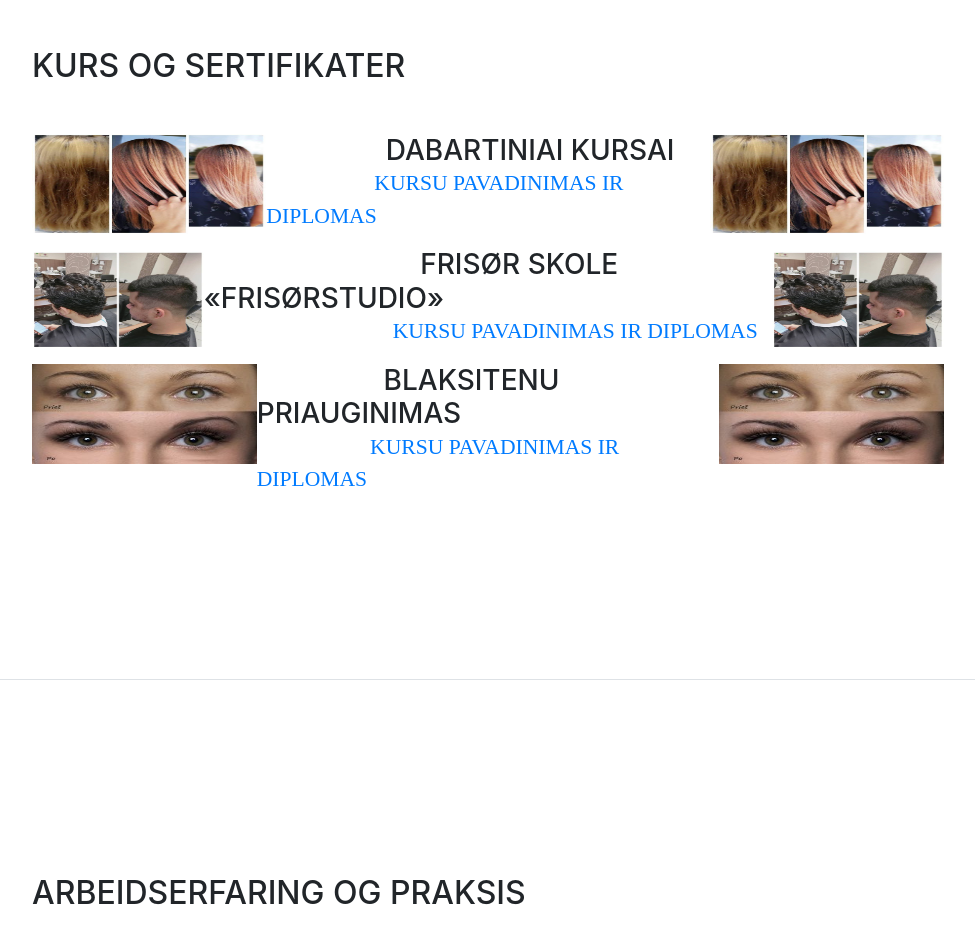
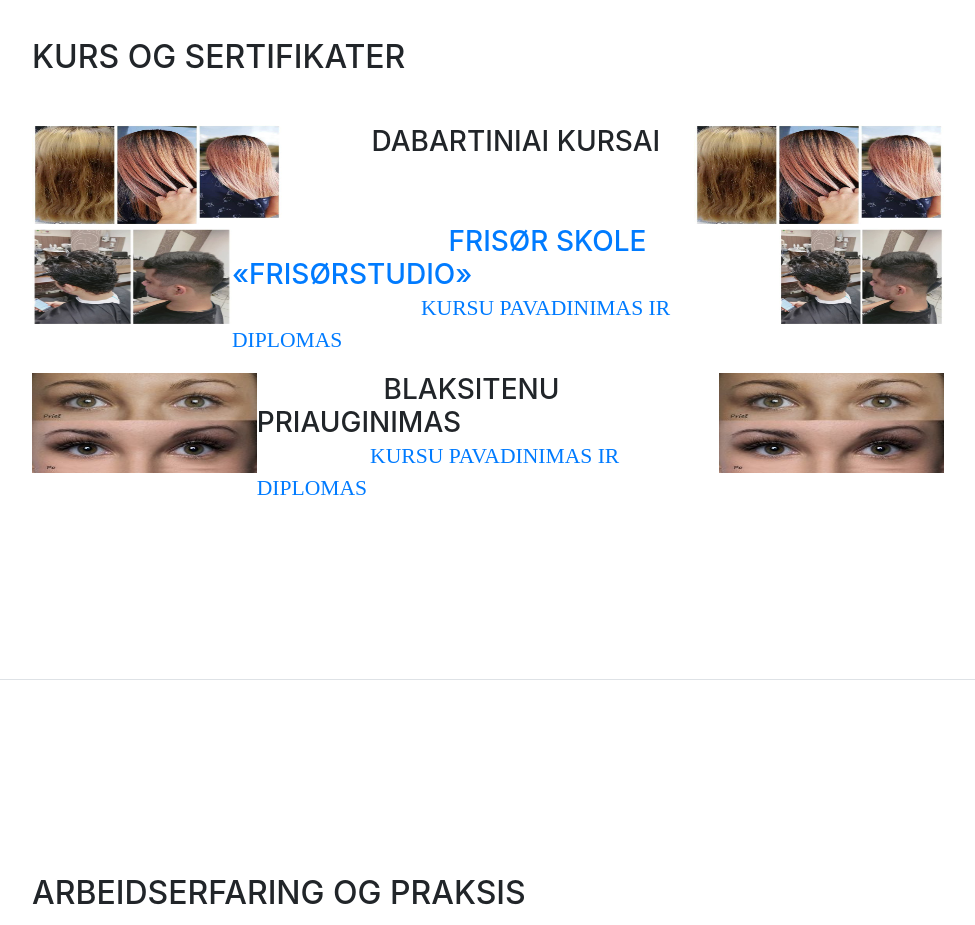
Before and after one commit to vaidavaida/vaidavaida.github.io, a website with bundled scripts: page index.html in a window 1280 px wide. Shown: the part 1720-2645 px from the top of the page, without its empty margins (288-1263 px from the left). Built offline with nearby package versions, Linux system fonts and the light colour scheme; a web font is replaced by a local one.

Commit message:
Update index.html

```diff
--- a/index.html
+++ b/index.html
@@ -122,9 +122,9 @@
           <div class="resume-item d-flex flex-column flex-md-row">
             <img src="img/farging.jpg" height="100" width="250">
             <div class="resume-content mr-auto">
-              <h3 class="mb-0">&nbsp&nbsp&nbsp&nbsp&nbsp&nbsp&nbsp&nbsp&nbsp&nbsp&nbsp&nbsp&nbsp&nbsp&nbsp&nbspDabartiniai kursai</h3>
+              <h3 class="mb-0">&nbsp&nbsp&nbsp&nbsp&nbsp&nbsp&nbsp&nbsp&nbsp&nbsp&nbsp&nbspDabartiniai kursai</h3>
               <div class="subheading mb-3">
-                <a href="img/kursai1.pdf" target="_blank" style="text-decoration:none">&nbsp&nbsp&nbsp&nbsp&nbsp&nbsp&nbsp&nbsp&nbsp&nbsp&nbsp&nbsp&nbsp&nbsp&nbsp&nbsp&nbsp&nbsp&nbsp&nbspKursu pavadinimas ir diplomas</a>
+                <a href="img/kursai1.pdf" target="_blank" style="text-decoration:none"&nbsp&nbsp&nbsp&nbsp&nbsp&nbsp&nbsp&nbsp&nbsp&nbsp&nbsp&nbsp&nbsp&nbsp&nbsp&nbspKursu pavadinimas ir diplomas</a>
               </div>
             </div>
             <img src="img/farging.jpg" height="100" width="250">
```
